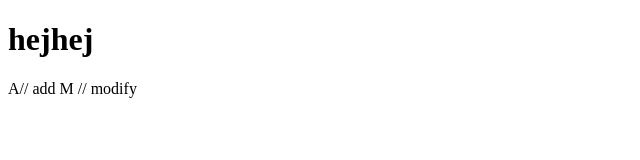
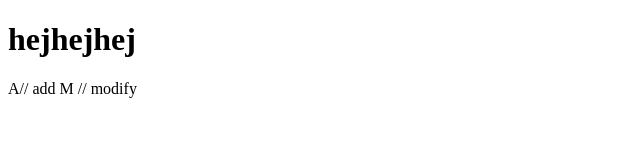
Before and after one commit to TovePlatell/GITTEST2, a plain HTML site: page index.html in a window 1280 px wide. Shown: the full height of the page, 0-640 px from the left. Drawn offline with Linux system fonts and the light colour scheme.

Commit message:
second add

```diff
--- a/index.html
+++ b/index.html
@@ -7,7 +7,7 @@
 </head>
 <body>
 
-<h1>hejhej</h1>
+<h1>hejhejhej</h1>
 
 A// add
 M // modify
```
